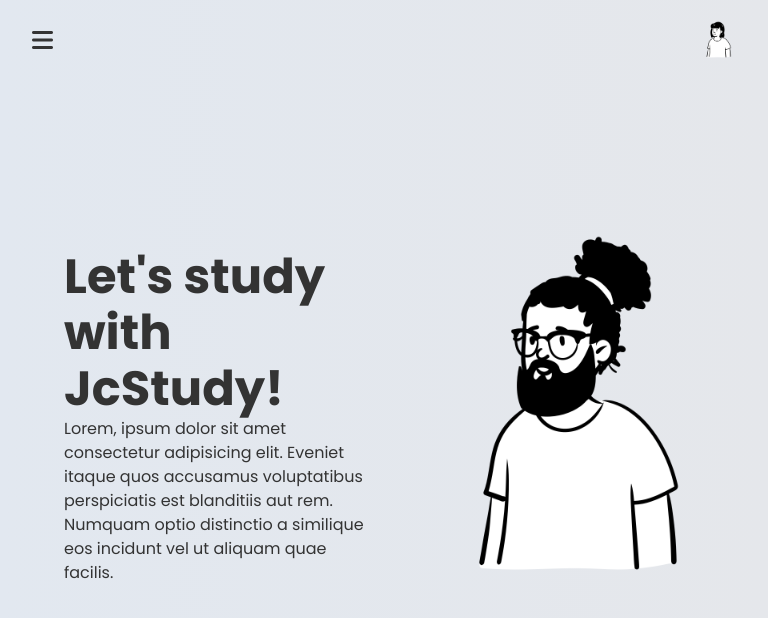
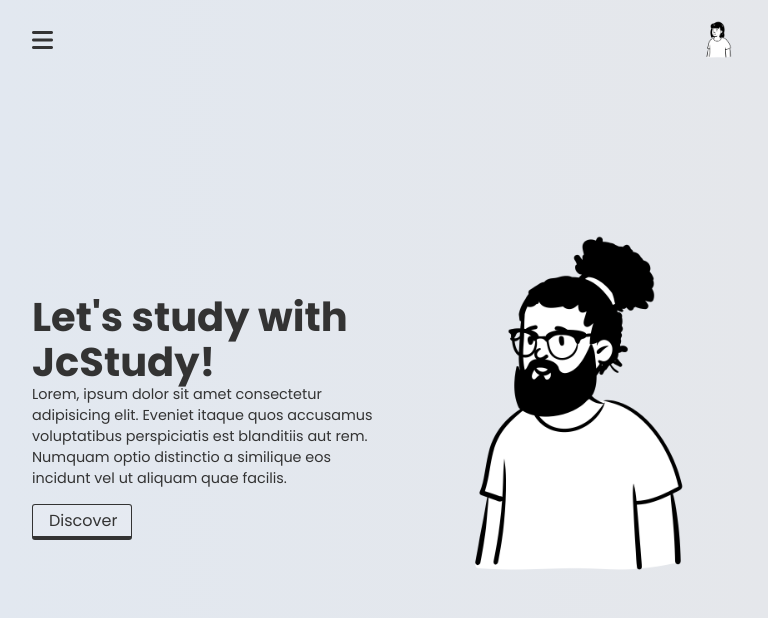
Before and after one commit to NghiaLam11/Challenge-7-JcStudy, a Vue app: page / in a window 768 px wide. Shown: the top 618 px of the page. Built offline with nearby package versions, Linux system fonts and the light colour scheme.

Commit message:
responsive hero and fix nav mobile hidden

```diff
--- a/src/App.vue
+++ b/src/App.vue
@@ -15,7 +15,10 @@
 const route = useRoute();
 const isSpecialPage = ref(false);
 // const router = useRouter();
+
 onMounted(() => {
+  const navHiddenElement: any = document.querySelector(".nav-hidden");
+  const navCloseElement: any = document.querySelector(".nav-close");
   // router.push('/signup');
   watch(
     () => route.fullPath,
@@ -27,6 +30,10 @@
         isSpecialPage.value = false;
         console.log("FALSE: " + newPath);
       }
+      navHiddenElement.style.left = -100 + "%";
+      setTimeout(() => {
+        navCloseElement.style.transform = "scaleX(-1)";
+      }, 600);
     }
   );
 });
--- a/src/components/Home.vue
+++ b/src/components/Home.vue
@@ -9,6 +9,10 @@
           rem. Numquam optio distinctio a similique eos incidunt vel ut aliquam
           quae facilis.
         </p>
+        <button @click="onDiscover" class="btn-hero">
+          <span v-if="isDiscover">Discover</span
+          ><i v-else class="fas fa-motorcycle"></i>
+        </button>
       </div>
       <div class="hero-right">
         <img src="../images/peep-94.png" alt="" />
@@ -17,7 +21,18 @@
   </div>
 </template>
 
-<script setup lang="ts"></script>
+<script setup lang="ts">
+import { ref } from "vue";
+import { useRouter } from "vue-router";
+const router = useRouter();
+const isDiscover = ref(true);
+const onDiscover = () => {
+  isDiscover.value = !isDiscover.value;
+  setTimeout(() => {
+    router.push("/courses");
+  }, 2000);
+};
+</script>
 
 <style scoped lang="scss">
 .hero {
@@ -30,10 +45,6 @@
     height: 500px;
     padding: 3rem;
     margin: 0 auto;
-    // clip-path: polygon(50% 0%, 96% 0, 100% 99%, 0 95%, 0% 38%);
-    // clip-path: polygon(58% 0, 100% 0, 100% 100%, 41% 64%, 0 0);
-    // clip-path: polygon(58% 0, 100% 0, 100% 100%, 56% 45%, 0 0);
-    // clip-path: polygon(58% 0, 100% 0, 100% 100%, 69% 32%, 0 0);
   }
 }
 .hero-left {
@@ -46,8 +57,92 @@
     line-height: 1.5rem;
   }
 }
+.btn-hero {
+  cursor: pointer;
+  padding: 0.2rem 1rem;
+  width: 100px;
+  background-color: rgb(255, 255, 255, 0.1);
+  color: inherit;
+  margin-top: 1rem;
+  border: 1px solid;
+  border-radius: 3px;
+  border-bottom: 0.3rem solid;
+  transition: all 0.2s linear;
+  overflow: hidden;
+  i {
+    animation: SlideIn 3s ease-in-out;
+  }
+  @keyframes SlideIn {
+    0% {
+      transform: translateY(40px);
+    }
+    20% {
+      transform: translateY(0px);
+    }
+    40% {
+      transform: translateX(-10px);
+    }
+    60% {
+      transform: translateX(100px);
+    }
+    80% {
+      transform: scaleX(-1);
+    }
+    100% {
+      transform: translateX(0px);
+    }
+  }
+}
+.btn-hero:hover {
+  border-bottom: 0.1rem solid;
+}
 .hero-right,
 .hero-left {
   width: 50%;
 }
+@media screen and (min-width: 538px) and (max-width: 889px) {
+  .hero-right,
+  .hero-left {
+    width: 50%;
+  }
+  .hero-right {
+    img {
+      transform: scaleX(-1);
+      width: 100%;
+      object-fit: cover;
+      margin: 0 auto;
+    }
+  }
+  .hero-left {
+    padding: 0 0rem 0 2rem;
+    h2 {
+      font-size: 2.5rem;
+      line-height: 2.8rem;
+    }
+    p {
+      font-size: 0.9rem;
+      line-height: 1.3rem;
+    }
+  }
+}
+@media screen and (max-width: 538px) {
+  .hero {
+    flex-direction: column-reverse;
+  }
+  .hero-right,
+  .hero-left {
+    width: 100%;
+  }
+  .hero-right {
+    img {
+      transform: scaleX(-1);
+      height: 300px;
+      padding: 2rem;
+      margin: 0 auto;
+    }
+  }
+  .hero-left {
+    padding: 0 1rem 0 1rem;
+  }
+}
 </style>
--- a/src/components/NavBar.vue
+++ b/src/components/NavBar.vue
@@ -70,22 +70,27 @@
         <ul class="nav-list-mobile">
           <li class="nav-item-mobile">
             <router-link to="/" active-class="active" class="nav-link"
-              >Home</router-link
+              ><i class="fas fa-laptop-house"></i> Home</router-link
             >
           </li>
           <li class="nav-item-mobile">
             <router-link to="/courses" active-class="active" class="nav-link"
-              >Courses</router-link
+              ><i class="fas fa-book"></i> Courses</router-link
+            >
+          </li>
+          <li class="nav-item-mobile">
+            <router-link to="/news" active-class="active" class="nav-link"
+              ><i class="far fa-newspaper"></i> News</router-link
             >
           </li>
           <li class="nav-item-mobile">
             <router-link to="/blogs" active-class="active" class="nav-link"
-              >Blogs</router-link
+              ><i class="fab fa-blogger-b"></i> Blogs</router-link
             >
           </li>
           <li class="nav-item-mobile">
             <router-link to="/contact" active-class="active" class="nav-link"
-              >Contact</router-link
+              ><i class="fas fa-splotch"></i> Contact</router-link
             >
           </li>
         </ul>
@@ -98,7 +103,7 @@
           />
           <img v-else @click="onDarkMode" src="../images/sun.png" alt="" />
         </div>
-        <div class="nav-close">
+        <div ref="navCloseElement" class="nav-close">
           <i @click="onCloseNavMobile" class="fas fa-angle-double-left"></i>
         </div>
       </nav>
@@ -124,10 +129,17 @@
   localStorage.setItem("theme", "light");
 };
 const hiddenNavMobileElement = ref();
+const navCloseElement = ref();
 const onCloseNavMobile = () => {
   hiddenNavMobileElement.value.style.left = -100 + "%";
+  setTimeout(() => {
+    navCloseElement.value.style.transform = "scaleX(-1)";
+  }, 600);
 };
 const onOpenNavMobile = () => {
+  setTimeout(() => {
+    navCloseElement.value.style.transform = "scaleX(1)";
+  }, 600);
   hiddenNavMobileElement.value.style.left = 0;
 };
 
@@ -268,10 +280,10 @@
     bottom: 0;
     z-index: 99;
     max-width: 100vw;
-    transition: all 0.4s linear;
+    transition: all 0.5s linear;
     .nav-wrapper {
       .logo {
-        font-size: 2rem;
+        font-size: 2.5rem;
         padding: 1rem;
         padding-left: 0.5rem;
         margin-left: 1rem;
@@ -292,11 +304,12 @@
           .nav-link {
             color: inherit;
             text-decoration: none;
+            font-size: 1.1rem;
           }
         }
         .nav-item-mobile:hover {
           cursor: pointer;
-          transform: translateX(-5px);
+          transform: translateX(-10px);
           transition: all 0.3s ease-in-out;
         }
       }
@@ -324,6 +337,7 @@
         right: 15px;
         font-size: 1.5rem;
         opacity: 0.6;
+        transform: scaleX(-1);
       }
       .nav-close:hover {
         opacity: 1;
@@ -352,4 +366,9 @@
     }
   }
 }
+@media screen and (max-width: 534px) {
+  .nav-mobile .nav-list {
+    padding: 0.5rem 1rem;
+  }
+}
 </style>
--- a/src/views/SignInView.vue
+++ b/src/views/SignInView.vue
@@ -177,12 +177,13 @@
           outline: none;
           transition: all 0.1s ease-in-out;
         }
-        input:focus {
+        input:hover {
           border-bottom: 0.1rem solid;
         }
         input::placeholder {
           font-size: 0.9rem;
-          opacity: 0.7;
+          opacity: 0.8;
+          color: inherit;
         }
       }
     }
--- a/src/views/SignUpView.vue
+++ b/src/views/SignUpView.vue
@@ -216,10 +216,13 @@
         }
         input:focus {
           border-bottom: 0.1rem solid;
+          font-size: 0.9rem;
+
         }
         input::placeholder {
           font-size: 0.9rem;
-          opacity: 0.7;
+          opacity: 0.8;
+          color: inherit;
         }
       }
     }
```
